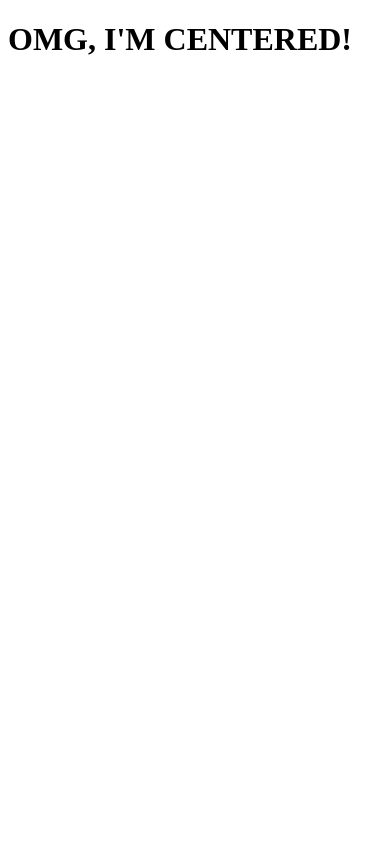
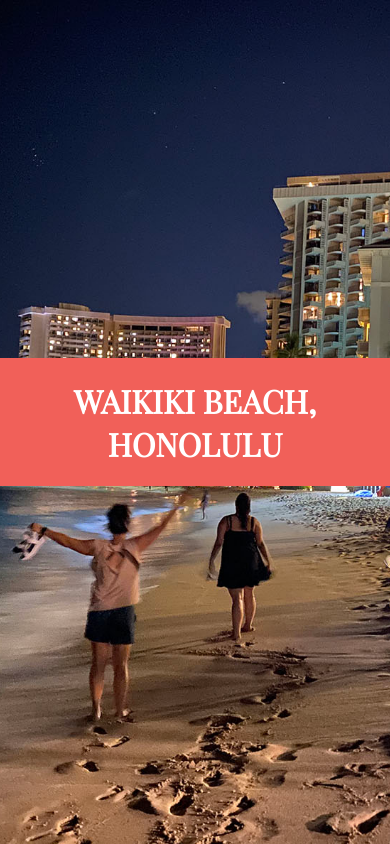
Before and after one commit to sconsani/flexbox-center-practice, a plain HTML site: page index.html in a window 390 px wide. Drawn offline with nearby package versions, Linux system fonts and the light colour scheme.

Commit message:
updated image, h1, and styles and media queries

```diff
--- a/css/style.css
+++ b/css/style.css
@@ -0,0 +1,41 @@
+html {
+	height: 100%;
+	margin: 0;
+	font-size: 16px;
+}
+
+body {
+	height: 100%;
+	margin: 0;
+	display: flex;
+	justify-content: center;
+	align-items: center;
+	background: url('../img/wow.jpeg') center center no-repeat;
+	background-size: cover;
+	font-size: 1em;
+}
+
+.centered {
+	padding: 0 3.125em;
+	font-family: 'Playfair Display', serif;
+	background: #f16059;
+}
+
+h1{
+	font-size: 2em;
+	color: #fff;
+	text-align: center;
+	text-transform: uppercase;
+}
+
+@media screen and (mid-width: 786px) {
+	h1 {
+		font-size: 2em;
+	}
+}
+
+@media screen and (min-width: 1200px) {
+	h1 {
+		font-size: 3em;
+	}
+}
--- a/index.html
+++ b/index.html
@@ -3,14 +3,18 @@
 
 <head>
   <meta charset="UTF-8">
-  <title>Skillcrush Flexbox Example</title>
+  <title>Flexbox Practice</title>
   <meta name="viewport" content="width=device-width, initial-scale=1.0">
   <link rel="stylesheet" href="css/style.css">
+<!-- google fonts -->
+  <link rel="preconnect" href="https://fonts.gstatic.com">
+  <link href="https://fonts.googleapis.com/css2?family=Playfair+Display&display=swap" rel="stylesheet">
+
 </head>
 
 <body>
   <div class="centered">
-      <h1>OMG, I'M CENTERED!</h1>
+      <h1>waikiki beach, honolulu</h1>
   </div>
 
 
```
Also changed, not shown: img/wow.jpeg (added), img/wow.png (deleted), 2 other files.
